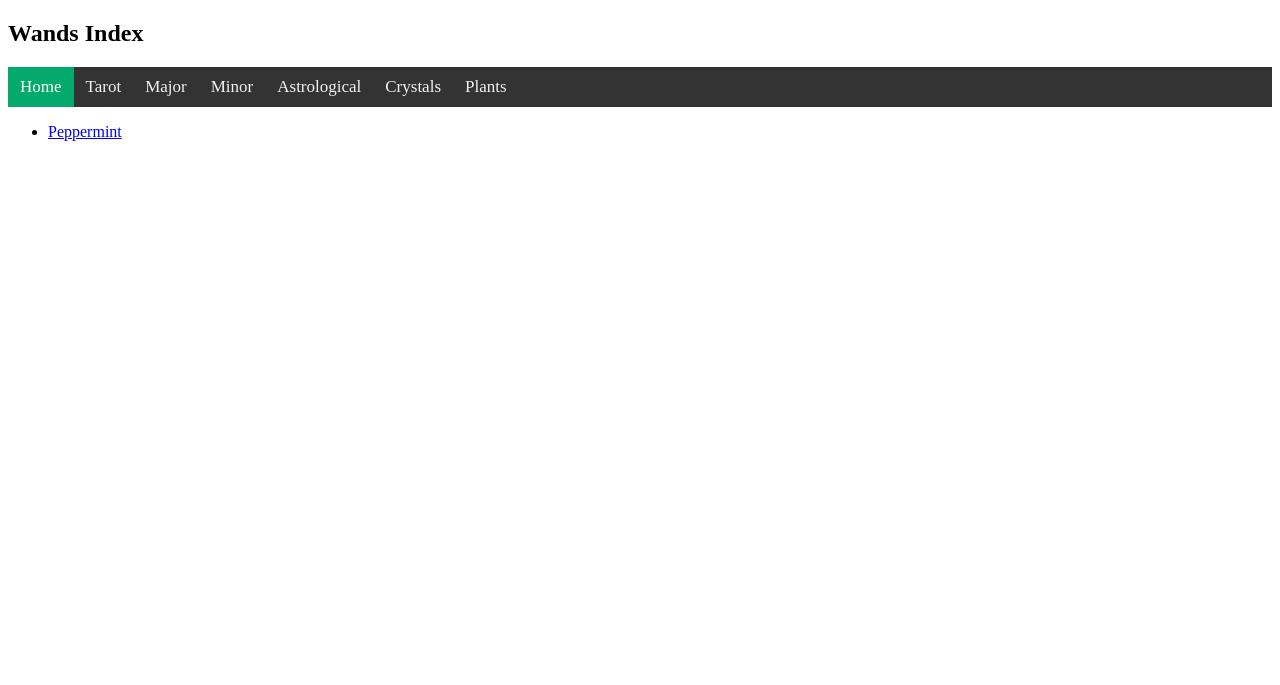
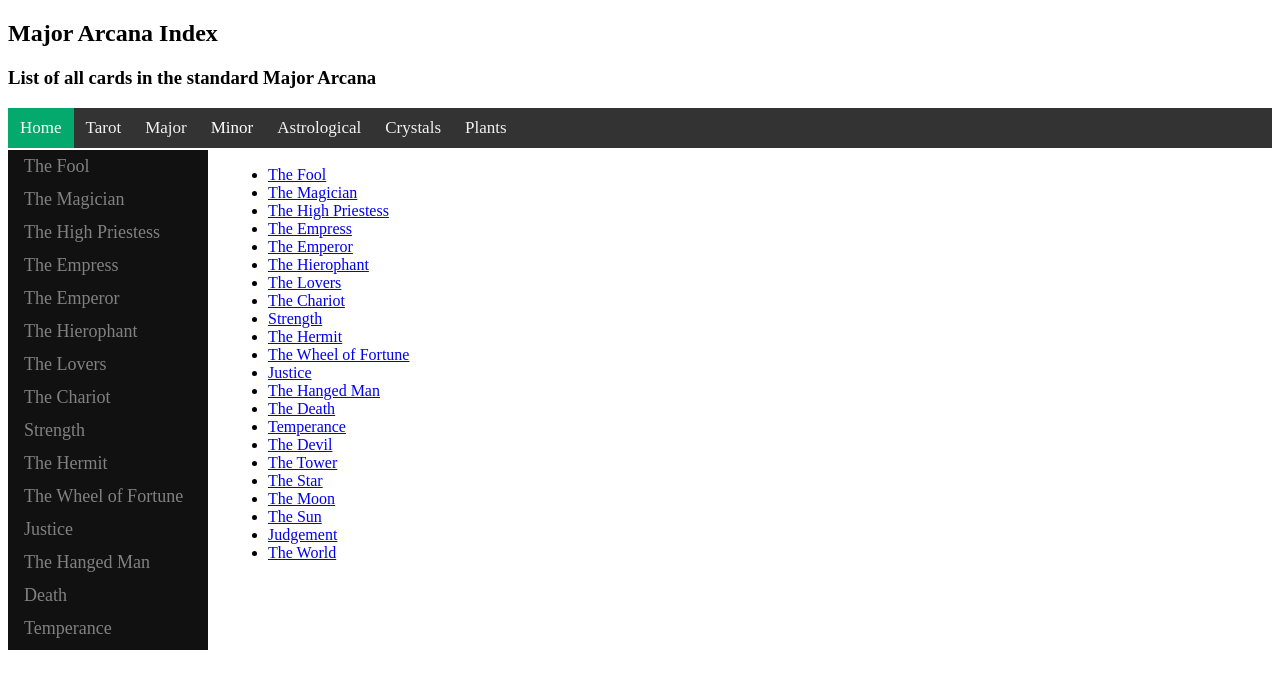
Before and after one commit to AraNeaLux/WebbedSite, a PHP site: page /tarot/minor/wands/0.html in a window 1280 px wide. Shown: the top 685 px of the page. Run offline with PHP 8.4, Linux system fonts and the light colour scheme.

Commit message:
added dropdown and sidebar to minor

```diff
--- a/resources/css/navbar.css
+++ b/resources/css/navbar.css
@@ -55,3 +55,49 @@
     text-align: left;
   }
 }
+
+.dropdown {
+  float: left;
+  overflow: hidden;
+}
+
+.dropdown .dropbtn {
+  font-size: 16px;
+  border: none;
+  outline: none;
+  color: white;
+  padding: 14px 16px;
+  background-color: inherit;
+  font-family: inherit;
+  margin: 0;
+}
+
+.navbar a:hover, .dropdown:hover .dropbtn {
+  background-color: red;
+}
+
+.dropdown-content {
+  display: none;
+  position: absolute;
+  background-color: #f9f9f9;
+  min-width: 160px;
+  box-shadow: 0px 8px 16px 0px rgba(0,0,0,0.2);
+  z-index: 1;
+}
+
+.dropdown-content a {
+  float: none;
+  color: black;
+  padding: 12px 16px;
+  text-decoration: none;
+  display: block;
+  text-align: left;
+}
+
+.dropdown-content a:hover {
+  background-color: #ddd;
+}
+
+.dropdown:hover .dropdown-content {
+  display: block;
+}
--- a/resources/css/tarot.css
+++ b/resources/css/tarot.css
@@ -71,3 +71,49 @@
     border: 1px solid #ccc;
   }
 }
+
+.dropdown {
+  float: left;
+  overflow: hidden;
+}
+
+.dropdown .dropbtn {
+  font-size: 17px;
+  border: none;
+  outline: none;
+  color: white;
+  padding: 10px 12px;
+  background-color: inherit;
+  font-family: inherit;
+  margin: 0;
+}
+
+.navbar a:hover, .dropdown:hover .dropbtn {
+  background-color: red;
+}
+
+.dropdown-content {
+  display: none;
+  position: absolute;
+  background-color: #f9f9f9;
+  min-width: 160px;
+  box-shadow: 0px 8px 16px 0px rgba(0,0,0,0.2);
+  z-index: 1;
+}
+
+.dropdown-content a {
+  float: none;
+  color: black;
+  padding: 12px 16px;
+  text-decoration: none;
+  display: block;
+  text-align: left;
+}
+
+.dropdown-content a:hover {
+  background-color: #ddd;
+}
+
+.dropdown:hover .dropdown-content {
+  display: block;
+}
--- a/resources/scripts/tarotbarmajor.js
+++ b/resources/scripts/tarotbarmajor.js
@@ -6,28 +6,28 @@ document.write('\
     <link href="../../resources/css/tarot.css" type="text/css" rel="stylesheet">\
     <link href="../../resources/css/tarotbarcards.css" type="text/css" rel="stylesheet">\
     <div class="sidenav" id="myTarotnav">\
-      <a href="../major/00.html">The Fool</a>\
-      <a href="../major/01.html">The Magician</a>\
-      <a href="../major/02.html">The High Priestess</a>\
-      <a href="../major/03.html">The Empress</a>\
-      <a href="../major/04.html">The Emperor</a>\
-      <a href="../major/05.html">The Hierophant</a>\
-      <a href="../major/06.html">The Lovers</a>\
-      <a href="../major/07.html">The Chariot</a>\
-      <a href="../major/08.html">Strength</a>\
-      <a href="../major/09.html">The Hermit</a>\
-      <a href="../major/10.html">The Wheel of Fortune</a>\
-      <a href="../major/11.html">Justice</a>\
-      <a href="../major/12.html">The Hanged Man</a>\
-      <a href="../major/13.html">Death</a>\
-      <a href="../major/14.html">Temperance</a>\
-      <a href="../major/15.html">The Devil</a>\
-      <a href="../major/16.html">The Tower</a>\
-      <a href="../major/17.html">The Star</a>\
-      <a href="../major/18.html">The Moon</a>\
-      <a href="../major/19.html">The Sun</a>\
-      <a href="../major/20.html">Judgement</a>\
-      <a href="../major/21.html">The World</a>\
+      <a href="./00.html">The Fool</a>\
+      <a href="./01.html">The Magician</a>\
+      <a href="./02.html">The High Priestess</a>\
+      <a href="./03.html">The Empress</a>\
+      <a href="./04.html">The Emperor</a>\
+      <a href="./05.html">The Hierophant</a>\
+      <a href="./06.html">The Lovers</a>\
+      <a href="./07.html">The Chariot</a>\
+      <a href="./08.html">Strength</a>\
+      <a href="./09.html">The Hermit</a>\
+      <a href="./10.html">The Wheel of Fortune</a>\
+      <a href="./11.html">Justice</a>\
+      <a href="./12.html">The Hanged Man</a>\
+      <a href="./13.html">Death</a>\
+      <a href="./14.html">Temperance</a>\
+      <a href="./15.html">The Devil</a>\
+      <a href="./16.html">The Tower</a>\
+      <a href="./17.html">The Star</a>\
+      <a href="./18.html">The Moon</a>\
+      <a href="./19.html">The Sun</a>\
+      <a href="./20.html">Judgement</a>\
+      <a href="./21.html">The World</a>\
     </div>\
 \
 ');
--- a/resources/scripts/tarotbarsub.js
+++ b/resources/scripts/tarotbarsub.js
@@ -8,7 +8,15 @@ document.write('\
       <a href="../../index.html" class="active">Home</a>\
       <a href="../0.html">Tarot</a>\
       <a href="../major/00.html">Major</a>\
-      <a href="../minor/0.html">Minor</a>\
+      <div class="dropdown">\
+        <button class="dropbtn">Minor</button>\
+        <div class="dropdown-content">\
+          <a href="../minor/wands/00.html">Wands</a>\
+          <a href="../minor/cups/00.html">Cups</a>\
+          <a href="../minor/pentacles/00.html">Pentacles</a>\
+          <a href="../minor/swords/00.html">Swords</a>\
+         </div>\
+      </div>\
       <a href="../astrological/0.html">Astrological</a>\
       <a href="../crystals/0.html">Crystals</a>\
       <a href="../plants/0.html">Plants</a>\
--- a/resources/scripts/tarotbarsubsub.js
+++ b/resources/scripts/tarotbarsubsub.js
@@ -3,12 +3,20 @@ document.write('\
     <!-- Load an icon library to show a hamburger menu (bars) on small screens -->\
     <link rel="stylesheet" href="https://cdnjs.cloudflare.com/ajax/libs/font-awesome/4.7.0/css/font-awesome.min.css">\
 \
-    <link href="../resources/css/tarot.css" type="text/css" rel="stylesheet">\
+    <link href="../../../resources/css/tarot.css" type="text/css" rel="stylesheet">\
     <div class="tarotnav" id="myTarotnav">\
-      <a href="../../../main/index.html" class="active">Home</a>\
+      <a href="../../../index.html" class="active">Home</a>\
       <a href="../../0.html">Tarot</a>\
       <a href="../../major/00.html">Major</a>\
-      <a href="../../minor/0.html">Minor</a>\
+      <div class="dropdown">\
+        <button class="dropbtn">Minor</button>\
+        <div class="dropdown-content">\
+          <a href="../../minor/wands/00.html">Wands</a>\
+          <a href="../../minor/cups/00.html">Cups</a>\
+          <a href="../../minor/pentacles/00.html">Pentacles</a>\
+          <a href="../../minor/swords/00.html">Swords</a>\
+         </div>\
+      </div>\
       <a href="../../astrological/0.html">Astrological</a>\
       <a href="../../crystals/0.html">Crystals</a>\
       <a href="../../plants/0.html">Plants</a>\
--- a/tarot/0.html
+++ b/tarot/0.html
@@ -23,6 +23,7 @@
     <li><a href="https://www.herbcrafterstarot.com/">Herbcrafter's Tarot</a></li>
     <li><a href="https://www.xiahunt.com/pages/the-nameless-one-a-tarot-oracle-deck">The Nameless One</a></li>
     <li><a href="https://www.etsy.com/listing/848986268/the-alchemists-garden-plant-tarot">The Alchemist's Garden</a></li>
+    <li><a href="http://www.earthwitchery.com/tarot-corr.html">Earth Witchery</a></li>
   </ul>
   </body>
 </html>
--- a/tarot/minor/wands/0.html
+++ b/tarot/minor/wands/0.html
@@ -1,19 +1,45 @@
 <!DOCTYPE html>
 <html>
   <head>
-    <title>Wands Index</title>
-    <link href="../../../resources/css/tarot.css"
+    <title>Major Arcana</title>
+    <link href="../../resources/css/tarot.css"
           type="text/css"
           rel="stylesheet">
-    <link href="../../../resources/css/navbar.css"
+    <link href="../../resources/css/navbar.css"
           type="text/css"
           rel="stylesheet">
+    <meta name="viewport" content="width=device-width, initial-scale=1" >
   </head>
   <body>
-    <h2>Wands Index</h2>
-    <script src="../../../resources/scripts/tarotbarsubsub.js"></script>
-    <ul>
-      <li><a href="peppermint.html">Peppermint</a></li>
-    </ul>
+    <h2>Major Arcana Index</h2>
+    <h3>List of all cards in the standard Major Arcana</h3>
+    <script src="../../resources/scripts/tarotbarsub.js"></script>
+    <script src="../../resources/scripts/tarotbarmajor.js"></script>
+    <main>
+      <ul>
+        <li><a href="00.html">The Fool</a></li>
+        <li><a href="01.html">The Magician</a></li>
+        <li><a href="02.html">The High Priestess</a></li>
+        <li><a href="03.html">The Empress</a></li>
+        <li><a href="04.html">The Emperor</a></li>
+        <li><a href="05.html">The Hierophant</a></li>
+        <li><a href="06.html">The Lovers</a></li>
+        <li><a href="07.html">The Chariot</a></li>
+        <li><a href="08.html">Strength</a></li>
+        <li><a href="09.html">The Hermit</a></li>
+        <li><a href="10.html">The Wheel of Fortune</a></li>
+        <li><a href="11.html">Justice</a></li>
+        <li><a href="12.html">The Hanged Man</a></li>
+        <li><a href="13.html">The Death</a></li>
+        <li><a href="14.html">Temperance</a></li>
+        <li><a href="15.html">The Devil</a></li>
+        <li><a href="16.html">The Tower</a></li>
+        <li><a href="17.html">The Star</a></li>
+        <li><a href="18.html">The Moon</a></li>
+        <li><a href="19.html">The Sun</a></li>
+        <li><a href="20.html">Judgement</a></li>
+        <li><a href="21.html">The World</a></li>
+      </ul>
+    </main>
   </body>
 </html>
```
Also changed, not shown: resources/scripts/navbar.js (+8 -1 lines), resources/scripts/navbarsub.js (+8 -1 lines), resources/scripts/tarotbar.js (+9 -1 lines), resources/scripts/tarotbarminor.js (added, +26 -0 lines), tarot/minor/wands/00.html (added, +46 -0 lines), tarot/minor/wands/01.html (added, +44 -0 lines), tarot/plants/0.html (+31 -5 lines), tarot/plants/dandelion.html (added, +47 -0 lines).
